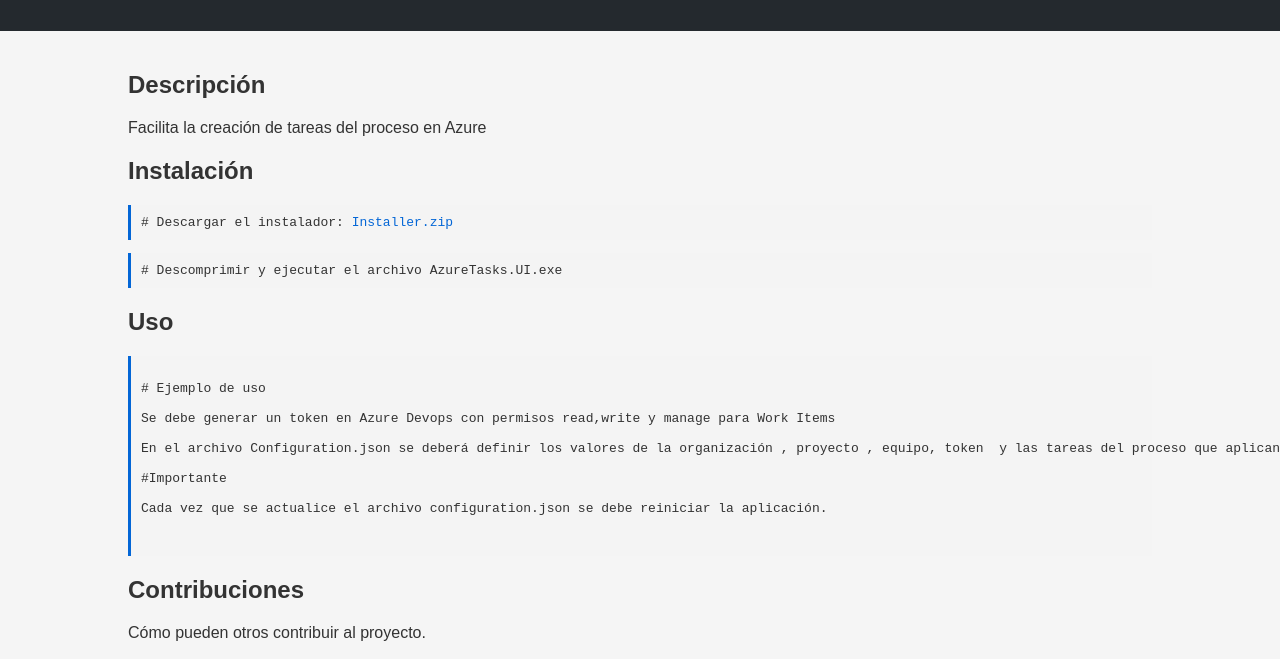
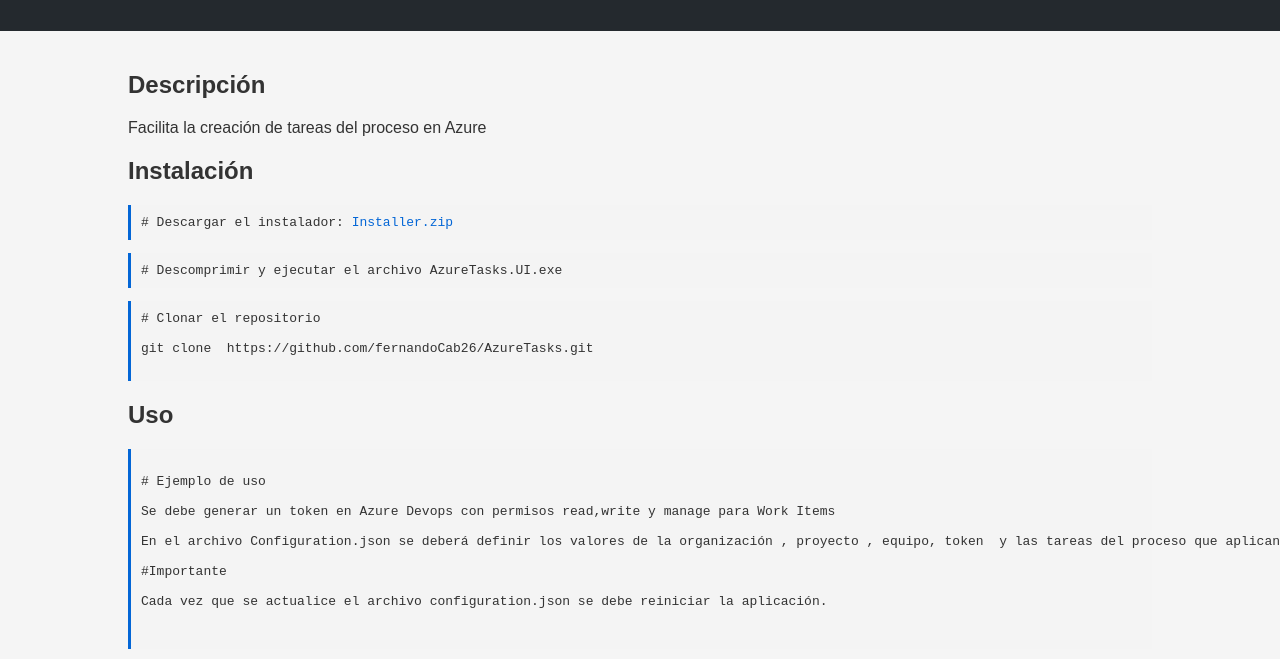
Before and after one commit to fernandoCab26/AzureTasks, a plain HTML site: page index.html in a window 1280 px wide. Shown: the part 109-768 px from the top of the page. Drawn offline with Linux system fonts and the light colour scheme.

Commit message:
adding git clone

```diff
--- a/index.html
+++ b/index.html
@@ -69,6 +69,12 @@
             <h2>Instalación</h2>
             <pre># Descargar el instalador: <a href="https://github.com/fernandoCab26/AzureTasks/blob/master/Installer/Installer.zip">Installer.zip</a></pre>
             <pre># Descomprimir y ejecutar el archivo AzureTasks.UI.exe</pre>
+
+            <pre>
+# Clonar el repositorio
+
+git clone  https://github.com/fernandoCab26/AzureTasks.git
+            </pre>
         </section>
         <section id="uso">
             <h2>Uso</h2>
```
